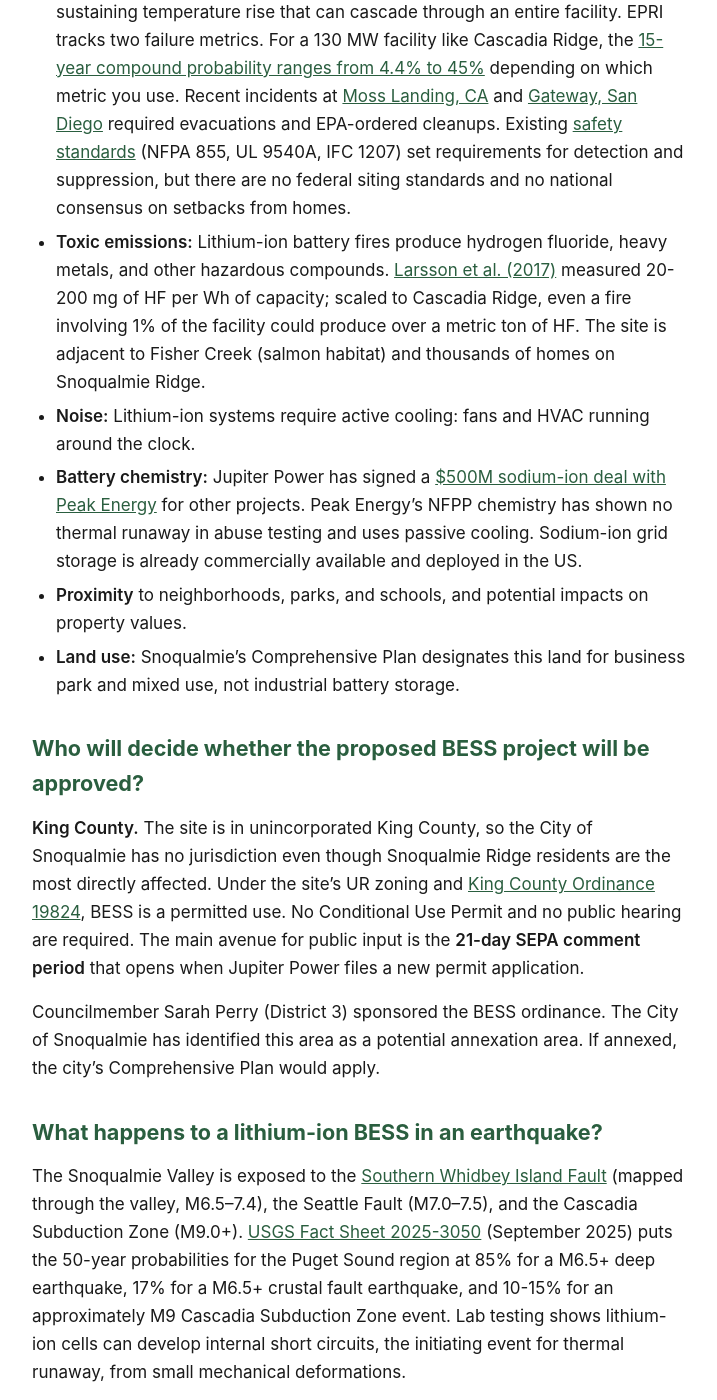
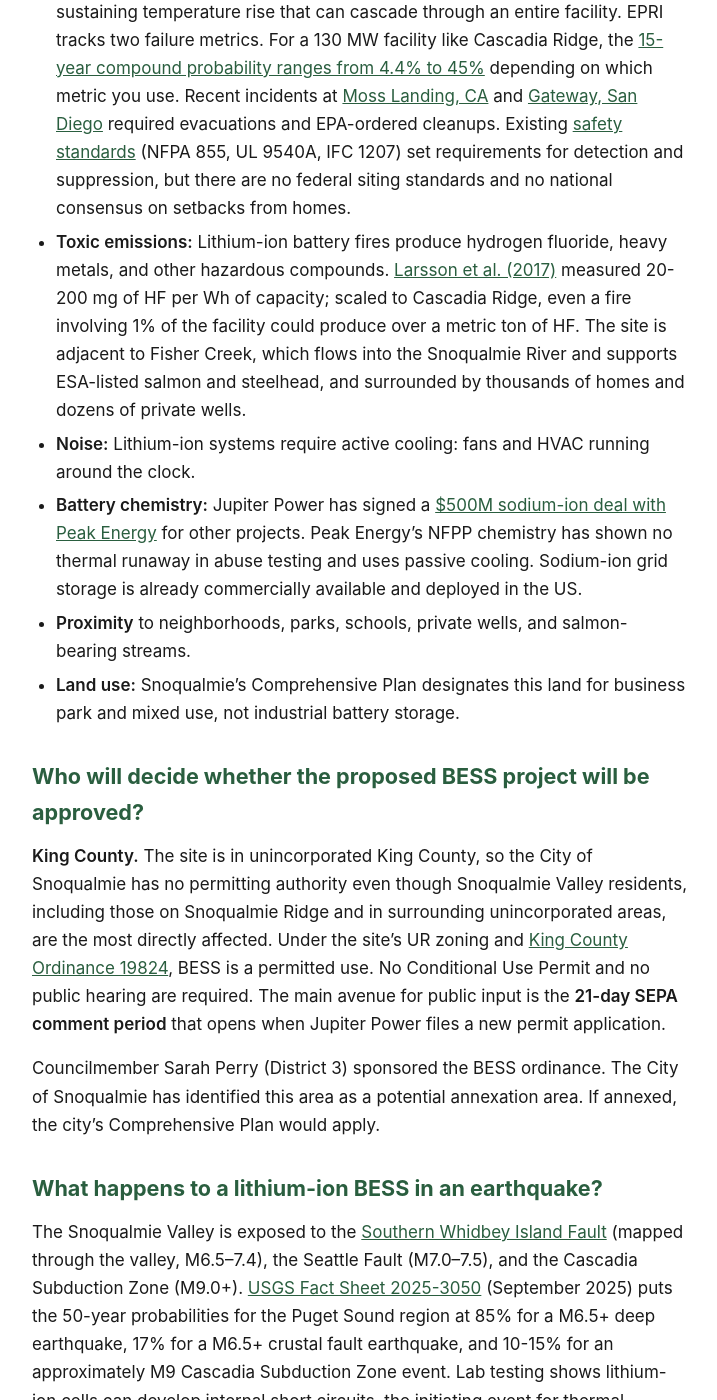
Before and after one commit to calef/cascadia-ridge-bess, a Jekyll site: the page built from _pages/faq.md, in a window 1280 px wide and 1400 px high, scrolled down 1673 px. Shown: the whole window, without its empty margins (280-997 px from the left). Built offline with Jekyll 4.4.1, drawn with Linux system fonts in a browser that asks for light colours.

Commit message:
Deploy site 2026-04-01-194349

```diff
--- a/_pages/faq.md
+++ b/_pages/faq.md
@@ -23,15 +23,15 @@ That's the core problem. The grid connection is real, but so are the siting cons
 The proposed facility would use **lithium-ion batteries**. Community concerns include:
 
 - **Fire:** Lithium-ion cells can undergo thermal runaway, an uncontrolled, self-sustaining temperature rise that can cascade through an entire facility. EPRI tracks two failure metrics. For a 130 MW facility like Cascadia Ridge, the [15-year compound probability ranges from 4.4% to 45%](/fire-risk) depending on which metric you use. Recent incidents at [Moss Landing, CA](https://www.epa.gov/ca/moss-landing-vistra-battery-fire) and [Gateway, San Diego](https://www.epa.gov/newsreleases/epa-orders-cleanup-following-battery-fire-gateway-energy-storage-facility-san-diego) required evacuations and EPA-ordered cleanups. Existing [safety standards](/fire-risk#safety-standards) (NFPA 855, UL 9540A, IFC 1207) set requirements for detection and suppression, but there are no federal siting standards and no national consensus on setbacks from homes.
-- **Toxic emissions:** Lithium-ion battery fires produce hydrogen fluoride, heavy metals, and other hazardous compounds. [Larsson et al. (2017)](/assets/larsson-2017-hf-emissions.pdf) measured 20-200 mg of HF per Wh of capacity; scaled to Cascadia Ridge, even a fire involving 1% of the facility could produce over a metric ton of HF. The site is adjacent to Fisher Creek (salmon habitat) and thousands of homes on Snoqualmie Ridge.
+- **Toxic emissions:** Lithium-ion battery fires produce hydrogen fluoride, heavy metals, and other hazardous compounds. [Larsson et al. (2017)](/assets/larsson-2017-hf-emissions.pdf) measured 20-200 mg of HF per Wh of capacity; scaled to Cascadia Ridge, even a fire involving 1% of the facility could produce over a metric ton of HF. The site is adjacent to Fisher Creek, which flows into the Snoqualmie River and supports ESA-listed salmon and steelhead, and surrounded by thousands of homes and dozens of private wells.
 - **Noise:** Lithium-ion systems require active cooling: fans and HVAC running around the clock.
 - **Battery chemistry:** Jupiter Power has signed a [$500M sodium-ion deal with Peak Energy](https://www.prnewswire.com/news-releases/peak-energy-signs-4-75-gwh-contract-with-jupiter-power-for-industry-leading-sodium-ion-battery-storage-systems-302612467.html) for other projects. Peak Energy's NFPP chemistry has shown no thermal runaway in abuse testing and uses passive cooling. Sodium-ion grid storage is already commercially available and deployed in the US.
-- **Proximity** to neighborhoods, parks, and schools, and potential impacts on property values.
+- **Proximity** to neighborhoods, parks, schools, private wells, and salmon-bearing streams.
 - **Land use:** Snoqualmie's Comprehensive Plan designates this land for business park and mixed use, not industrial battery storage.
 
 ## Who will decide whether the proposed BESS project will be approved? {#who-decides}
 
-**King County.** The site is in unincorporated King County, so the City of Snoqualmie has no jurisdiction even though Snoqualmie Ridge residents are the most directly affected. Under the site's UR zoning and [King County Ordinance 19824](/permitting), BESS is a permitted use. No Conditional Use Permit and no public hearing are required. The main avenue for public input is the **21-day SEPA comment period** that opens when Jupiter Power files a new permit application.
+**King County.** The site is in unincorporated King County, so the City of Snoqualmie has no permitting authority even though Snoqualmie Valley residents, including those on Snoqualmie Ridge and in surrounding unincorporated areas, are the most directly affected. Under the site's UR zoning and [King County Ordinance 19824](/permitting), BESS is a permitted use. No Conditional Use Permit and no public hearing are required. The main avenue for public input is the **21-day SEPA comment period** that opens when Jupiter Power files a new permit application.
 
 Councilmember Sarah Perry (District 3) sponsored the BESS ordinance. The City of Snoqualmie has identified this area as a potential annexation area. If annexed, the city's Comprehensive Plan would apply.
 
```
Also changed, not shown: _pages/fire-risk.md (+1 -1 lines), _pages/permitting.md (+1 -1 lines), _pages/take-action.md (+8 -0 lines), _pages/what-we-are-asking.md (+1 -1 lines).
